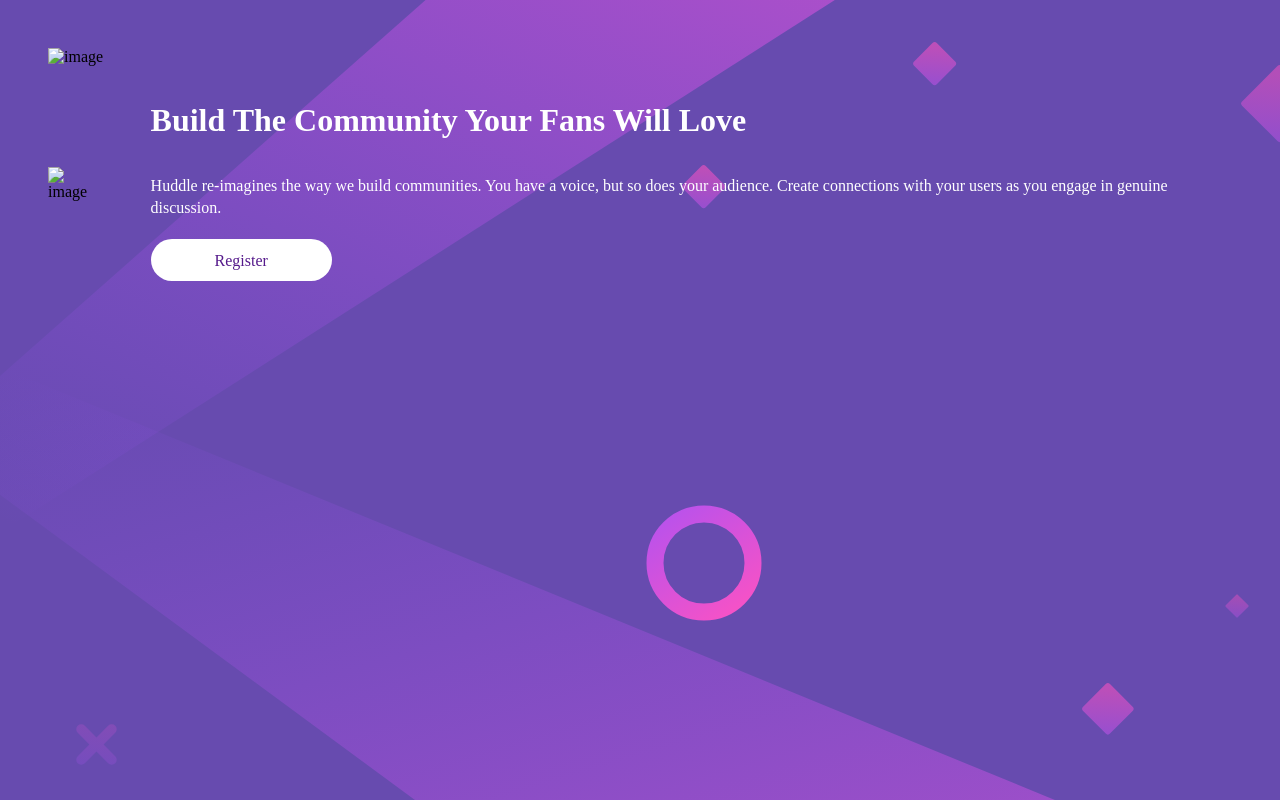
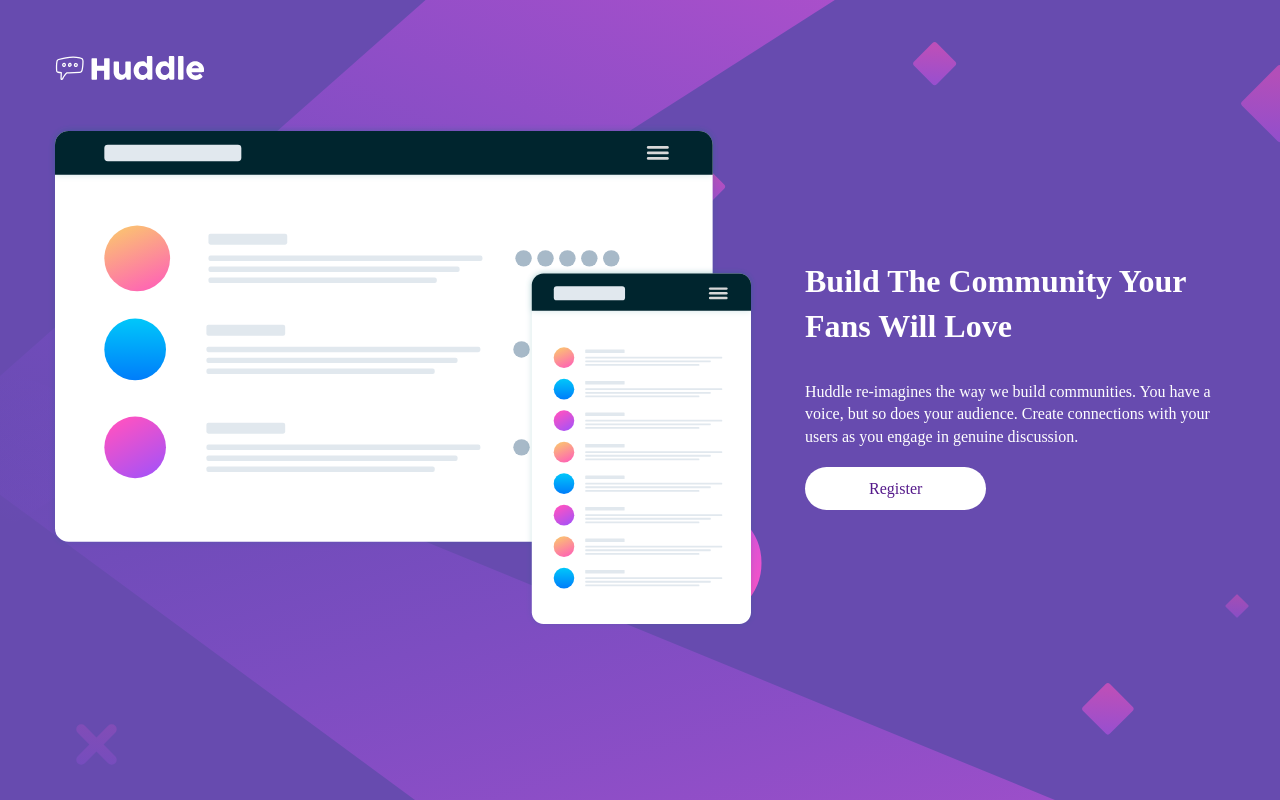
Before and after one commit to Ayodbuilder/Huuddle, a plain HTML site: page index.html in a window 1280 px wide. Drawn offline with Linux system fonts and the light colour scheme; files that its build step writes are made by us from their sources; files whose address does not match are found by name.

Commit message:
updated styles

```diff
--- a/index.html
+++ b/index.html
@@ -3,19 +3,19 @@
 <head>
     <meta charset="UTF-8">
     <meta name="viewport" content="width=device-width, initial-scale=1.0">
-    <link rel="stylesheet" href="/week-6/style.css">
+    <link rel="stylesheet" href="/style.css">
     <title>Huddle</title>
 </head>
 <body>
     <div class="container">
         <div class="content">
             <div class="header">
-                <img src="/week-6/image/logo.svg" alt="image">
+                <img src="/image/logo.svg" alt="image">
             </div>
 
             <div class="wrapper">
                 <div class="header-img">
-                    <img src="/week-6/image/illustration-mockups.svg" alt="image">
+                    <img src="/image/illustration-mockups.svg" alt="image">
                 </div>
                 <div class="header-text">
                         <h1> Build The Community Your Fans Will Love</h1>
```
